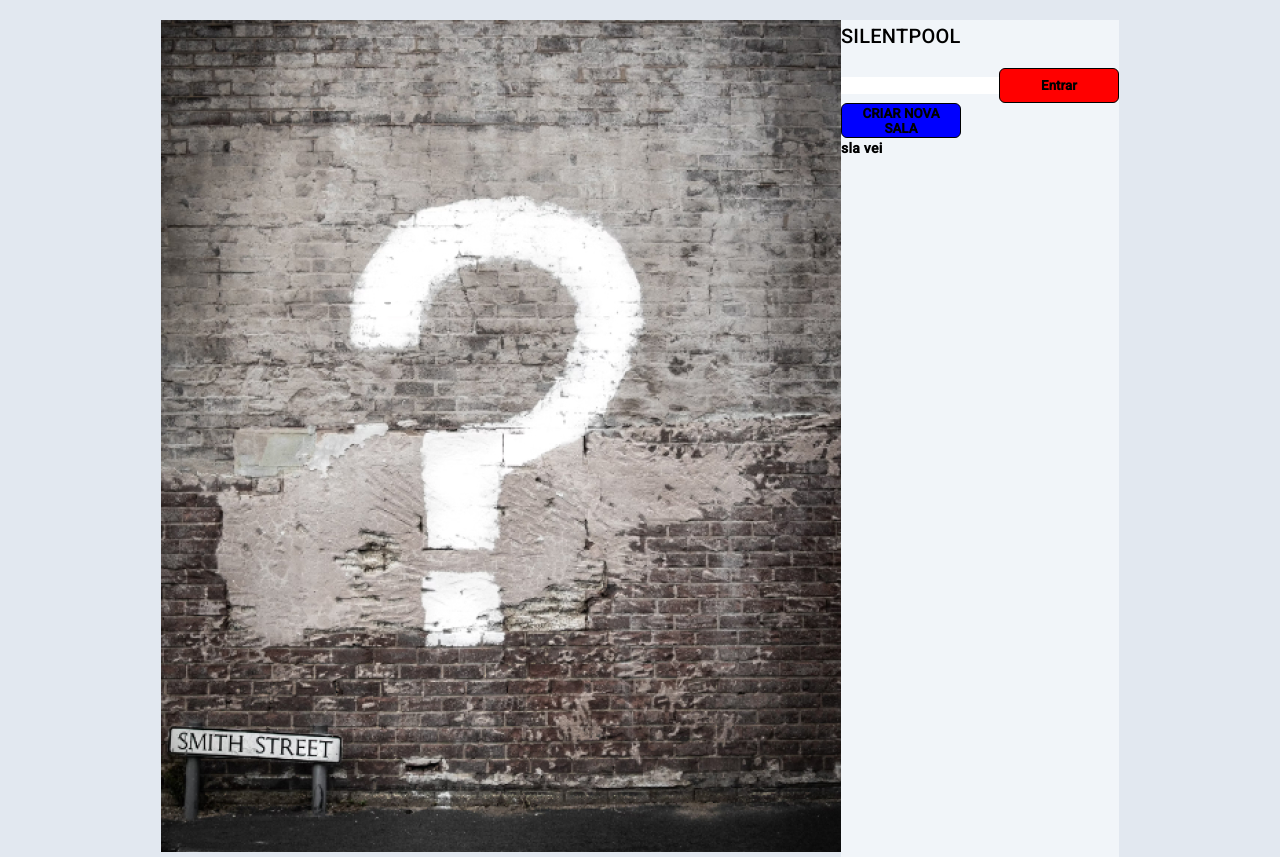
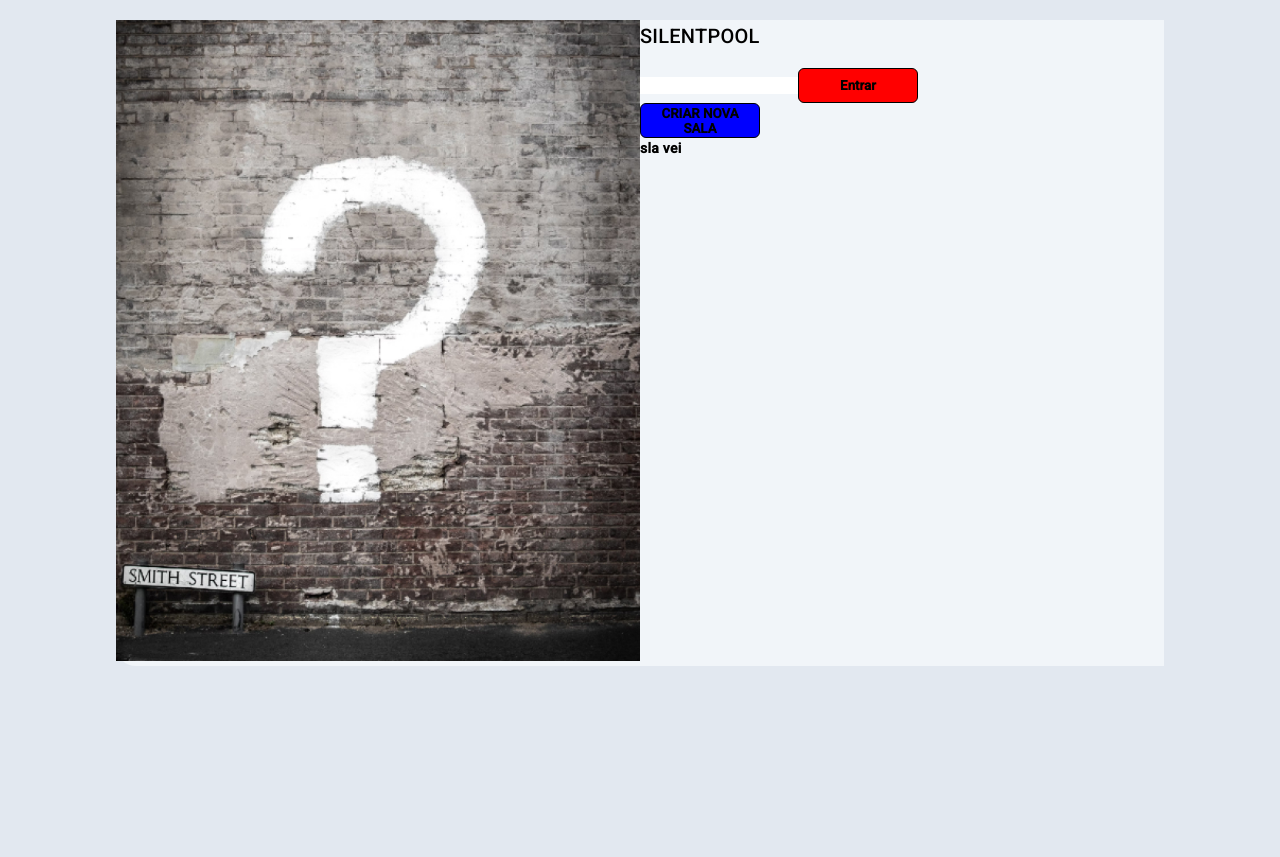
Before and after one commit to RobsonRioki/Desafio-Angular-V8, an Angular app in the folder SilentPool/: page / in a window 1280 px wide. After the commit the page ends 800 px from the top, so only its background shows below. Built offline with nearby package versions, Linux system fonts and the light colour scheme.

Commit message:
arrumando o app-container

```diff
--- a/SilentPool/src/app/app-routing.module.ts
+++ b/SilentPool/src/app/app-routing.module.ts
@@ -1,11 +1,16 @@
 import { NgModule } from '@angular/core';
 import { RouterModule, Routes } from '@angular/router';
 import { HomeComponent } from './pages/home/home.component';
+import { TelaAdminComponent } from './pages/tela-admin/tela-admin.component';
 
 const routes: Routes = [
   {
     path: '',
     component: HomeComponent
+  },
+  {
+    path: 'tela-admin',
+    component: TelaAdminComponent
   }
 ];
 
--- a/SilentPool/src/app/pages/home/home.component.css
+++ b/SilentPool/src/app/pages/home/home.component.css
@@ -1,9 +1,20 @@
 .container{
     display: flex;
-    justify-content: center;
+    justify-content: space-around;
+    background-color: var(--grey-100);
     border-radius: var(--borderr-20);
 }
+.divBanner{
+    width: 50%;
+    height: 100%;
+    border-radius: 10px 40px 40px 10px;
+}
 
+/* .banner{
+    width: 50%;
+    height: 100%;
+    border-radius: 10px 40px 40px 10px;;
+} */
 
 .button-home{
     width: 200px;
@@ -14,6 +25,8 @@
 .form-sala{
     background-color: var(--grey-100);
     display: flex;
+    width: 50%;
+    height: auto;
     flex-direction: column;
 }
 
--- a/SilentPool/src/app/pages/home/home.component.html
+++ b/SilentPool/src/app/pages/home/home.component.html
@@ -1,5 +1,7 @@
 <app-container class="container">
-<app-banner src="../assets/img/banner-home.jpg" alt="banner com uma interrocacao no meio"></app-banner>
+<div class="divBanner">
+    <app-banner src="../assets/img/banner-home.jpg" alt="banner com uma interrocacao no meio" class="banner"></app-banner>
+</div>
 <div class="form-sala">
     <h2>SILENTPOOL</h2>
     <div>
--- a/SilentPool/src/app/pages/tela-admin/tela-admin.component.css
+++ b/SilentPool/src/app/pages/tela-admin/tela-admin.component.css
@@ -0,0 +1,8 @@
+.container{
+    display: flex;
+    justify-content: space-around;
+    /* background-color: var(--grey-100); */
+    background-color: red;
+    width: 500px;
+    border-radius: var(--borderr-20);
+}
--- a/SilentPool/src/app/pages/tela-admin/tela-admin.component.html
+++ b/SilentPool/src/app/pages/tela-admin/tela-admin.component.html
@@ -1 +1,5 @@
-<p>tela-admin works!</p>
+<app-container class="container">
+    <div class="">
+        boce é
+    </div>
+</app-container>
--- a/SilentPool/src/app/shared/container/container.component.css
+++ b/SilentPool/src/app/shared/container/container.component.css
@@ -1,4 +1,8 @@
-ng-content{
-    width: 1000px;
-    background-color: red;
+:host{
+    margin: 0 auto;
+    width: auto;
+    height: auto;
+    max-width: 1048px;
+    display: flex;
+    background-color: var(--grey-100);
 }
```
Lines whose indentation alone changed are shown as unchanged.
